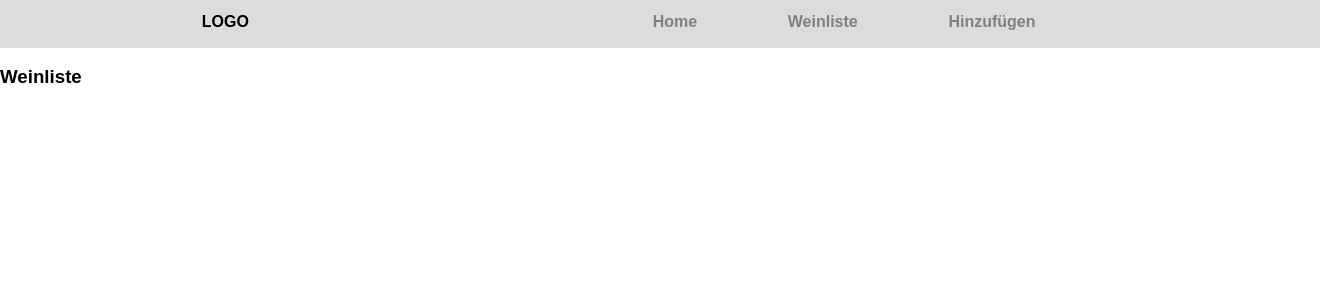
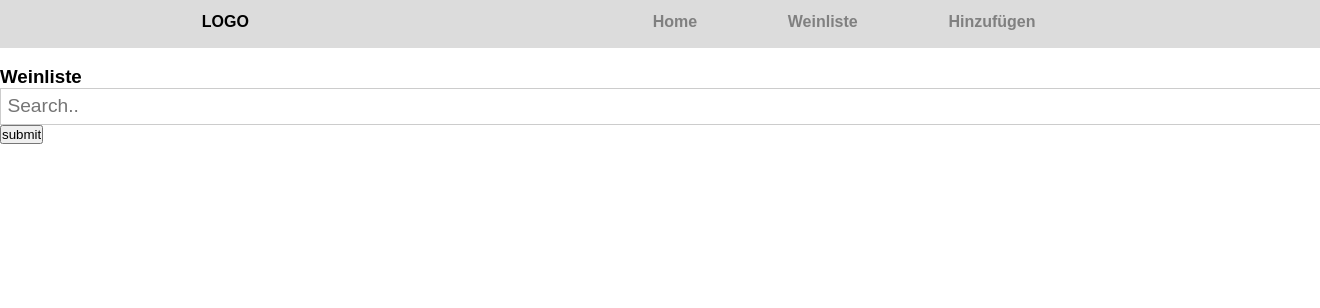
Before and after one commit to Paul-Kl01/Weindatenbank_GitHub, a Flask app: page /liste in a window 1320 px wide; the page is wider, and only the part inside the window is pictured. Shown: the top 308 px of that part. Run offline with Flask 2, Linux system fonts and the light colour scheme; data that the repository does not hold is empty.

Commit message:
Added list search

```diff
--- a/app.py
+++ b/app.py
@@ -1,7 +1,6 @@
 # Imports
 from flask import Flask, redirect, render_template, request
 from flask_sqlalchemy import SQLAlchemy
-from sqlalchemy.sql import select
 import random
 
 # App initialisieren
@@ -74,13 +73,22 @@ def submit():
 
 @app.route('/liste', methods=['GET'])
 def getWein():
-        weine = Wein.query.order_by(Wein.name).all()
-        return render_template('liste.html', weine=weine )
+    weine = Wein.query.order_by(Wein.name).all()
+    return render_template('liste.html', weine=weine )
 
 @app.route('/hinzufuegen', methods=['GET'])
 def start():
     return render_template('hinzufuegen.html')
 
+
+@app.route('/search', methods=['POST'])
+def searchDB():
+    print("POST")
+    wein = request.form['name']
+    print(wein)
+    weine = Wein.query.filter_by(name=wein).all()
+    return render_template('liste.html', weine=weine )
+
 # App starten
 if __name__ == '__main__':
     app.run()
--- a/templates/liste.html
+++ b/templates/liste.html
@@ -23,6 +23,10 @@
         </header>
         <div class="container">
             <h3>Weinliste</h3>
+            <form action="/search" method="POST">
+              <input type="text" name="name" placeholder="Search..">
+              <input type="submit" value="submit">
+            </form>
             <br/>
             {% for wein in weine %}
             <p>
```
